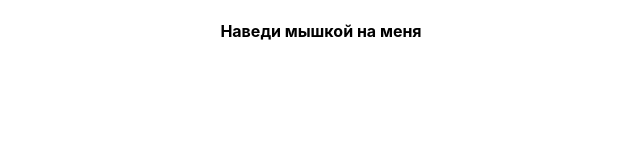
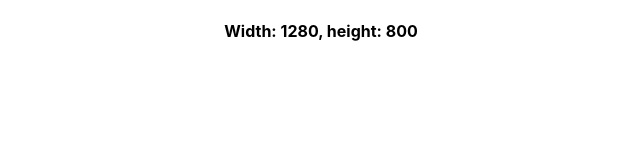
Before and after one commit to GrayWolf83/03-react-module, a React (Create React App) app: page / in a window 1280 px wide. Shown: the top 160 px of the page, without its empty margins (319-959 px from the left). Built offline with nearby package versions, Linux system fonts and the light colour scheme.

Commit message:
task/4 useViewportSize

```diff
--- a/src/App.js
+++ b/src/App.js
@@ -1,13 +1,13 @@
-import { useHover } from './hooks/useHover'
+import { useViewportSize } from './hooks/useViewportSize'
 import './App.css'
 
 function App() {
-	const { hovered, ref } = useHover()
+	const { height, width } = useViewportSize()
 
 	return (
 		<div>
-			<h4 ref={ref} className='title'>
-				{hovered ? 'На меня навели мышку' : 'Наведи мышкой на меня'}
+			<h4 className='title'>
+				Width: {width}, height: {height}
 			</h4>
 		</div>
 	)
--- /dev/null
+++ b/src/hooks/useViewportSize.js
@@ -0,0 +1,18 @@
+import { useState } from 'react'
+import { useWindowEvent } from './useWindowEvent'
+
+export function useViewportSize() {
+	const [width, setWidth] = useState(window.innerWidth)
+	const [height, setHeight] = useState(window.innerHeight)
+
+	useWindowEvent(
+		'resize',
+		() => {
+			setWidth(window.innerWidth)
+			setHeight(window.innerHeight)
+		},
+		{},
+	)
+
+	return { width, height }
+}
--- /dev/null
+++ b/src/hooks/useWindowEvent.js
@@ -0,0 +1,10 @@
+import { useEffect } from 'react'
+
+export function useWindowEvent(type, listener, options) {
+	useEffect(() => {
+		if (typeof window !== 'undefined') {
+			window.addEventListener(type, listener, options)
+			return () => window.removeEventListener(type, listener, options)
+		}
+	}, [type, listener, options])
+}
```
